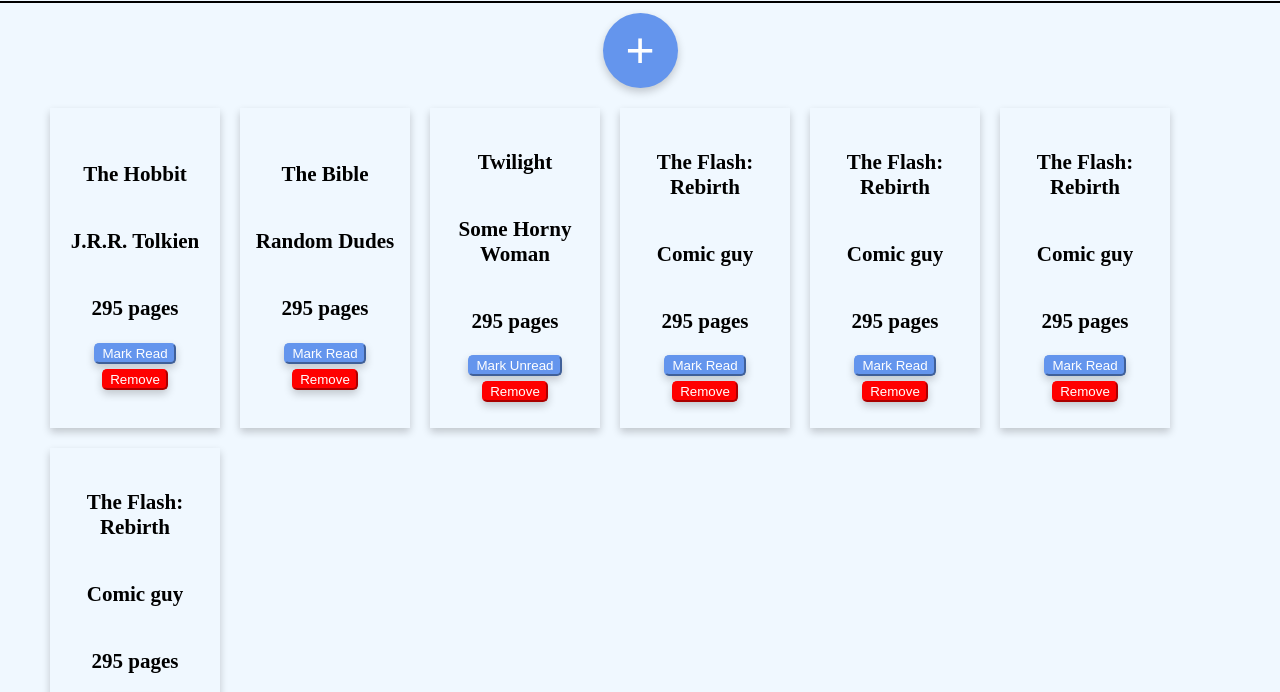
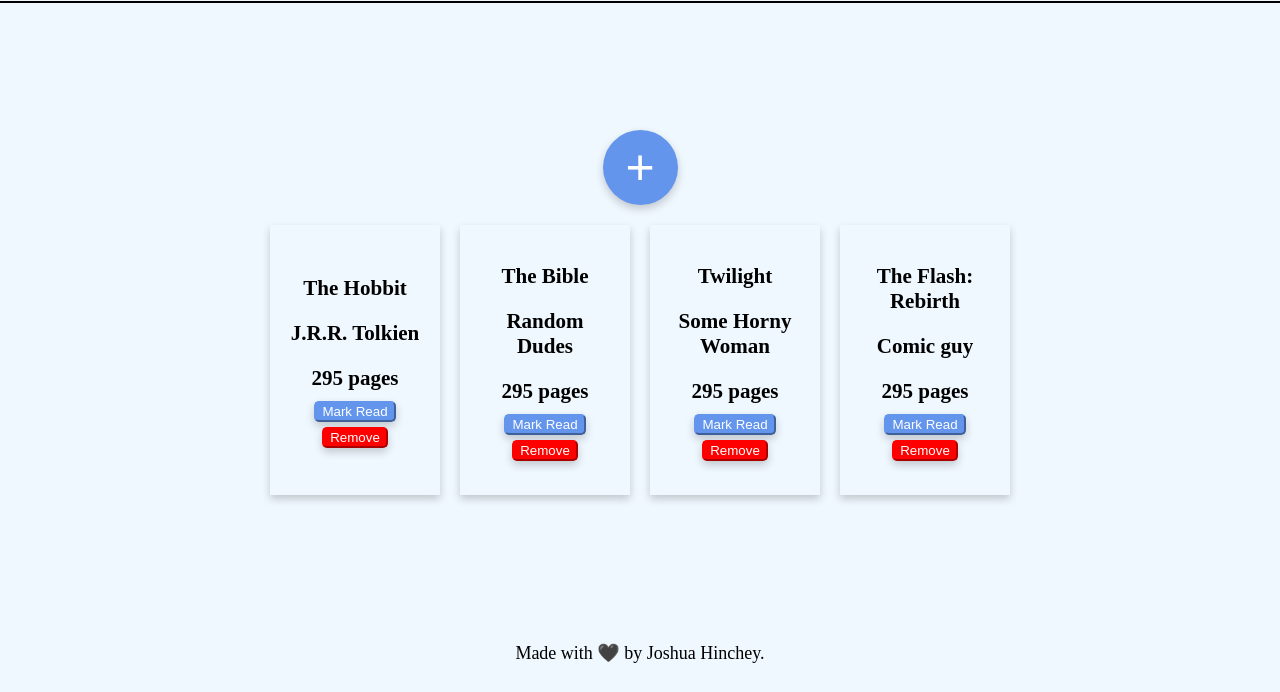
Before and after one commit to hincheyjosh/library, a plain HTML site: page index.html in a window 1280 px wide. Both pictures are taken after a click on the button "Mark Unread". Shown: the part 106-798 px from the top of the page. Drawn offline with Linux system fonts and the light colour scheme; a web font is replaced by a local one.

Commit message:
added two functions

```diff
--- a/js-file.js
+++ b/js-file.js
@@ -12,12 +12,13 @@ const book1 = new Book('The Hobbit', 'J.R.R. Tolkien', 295, false)
 const book2 = new Book('The Bible', 'Random Dudes', 295, false)
 const book3 = new Book('Twilight', 'Some Horny Woman', 295, true)
 const book4 = new Book('The Flash: Rebirth', 'Comic guy', 295, false)
-const book5 = new Book('The Flash: Rebirth', 'Comic guy', 295, false)
-const book6 = new Book('The Flash: Rebirth', 'Comic guy', 295, false)
-const book7 = new Book('The Flash: Rebirth', 'Comic guy', 295, false)
+// const book5 = new Book('The Flash: Rebirth', 'Comic guy', 295, false)
+// const book6 = new Book('The Flash: Rebirth', 'Comic guy', 295, false)
+// const book7 = new Book('The Flash: Rebirth', 'Comic guy', 295, false)
 
 
-myLibrary.push(book1, book2, book3, book4, book5, book6, book7)
+// myLibrary.push(book1, book2, book3, book4, book5, book6, book7)
+myLibrary.push(book1, book2, book3, book4)
 
 const bookDisplay = document.querySelector(".books")
 const form = document.querySelector("#addForm")
@@ -51,15 +52,10 @@ function showBooks() {
         const pages = document.createElement("h3")
         pages.textContent = `${book.pages} pages`
         newDiv.appendChild(pages)
-        const button = document.createElement("button")
-        button.textContent = `${book.read === true ? 'Mark Unread' : 'Mark Read'}`
-        button.className = "readToggle"
-        button.id = "readToggle"
-        newDiv.appendChild(button)
-        const removeButton = document.createElement("button")
-        removeButton.textContent = "Remove"
-        removeButton.className = "removeButton"
-        newDiv.appendChild(removeButton)
+        newDiv.innerHTML +=
+        `<button class="readToggle" onclick="toggleRead(${myLibrary.indexOf(book)})">${book.read === true? 'Mark Unread': 'Mark Read'}</button>`
+        newDiv.innerHTML +=
+        `<button class="removeButton" onclick="removeBook(${myLibrary.indexOf(book)})">Remove</button>`
         bookDisplay.appendChild(newDiv)
     })
 
@@ -79,4 +75,21 @@ function removeAllChildNodes(parent) {
     }
 }
 
+function removeBook(id) {
+    let bookToRemove = document.getElementById(id)
+    bookToRemove.remove()
+    myLibrary.splice(id, 1)
+    showBooks()
+}
+
+function toggleRead(id) {
+    let bookToToggle = myLibrary[id]
+    if (bookToToggle.read === true) {
+        bookToToggle.read = false
+    } else {
+        bookToToggle.read = true
+    }
+    showBooks()
+}
+
 showBooks()
--- a/styles.css
+++ b/styles.css
@@ -60,6 +60,9 @@ footer {
     }
 }
 
+h3 {
+    margin: 10px;
+}
 
 body {
     font-family: 'Goudy Bookletter 1911', serif;
@@ -112,7 +115,7 @@ body {
     display: flex;
     flex-direction: column;
     width: 150px;
-    height: 300px;
+    height: 250px;
     align-items: center;
     justify-content: center;
     text-align: center;
```
